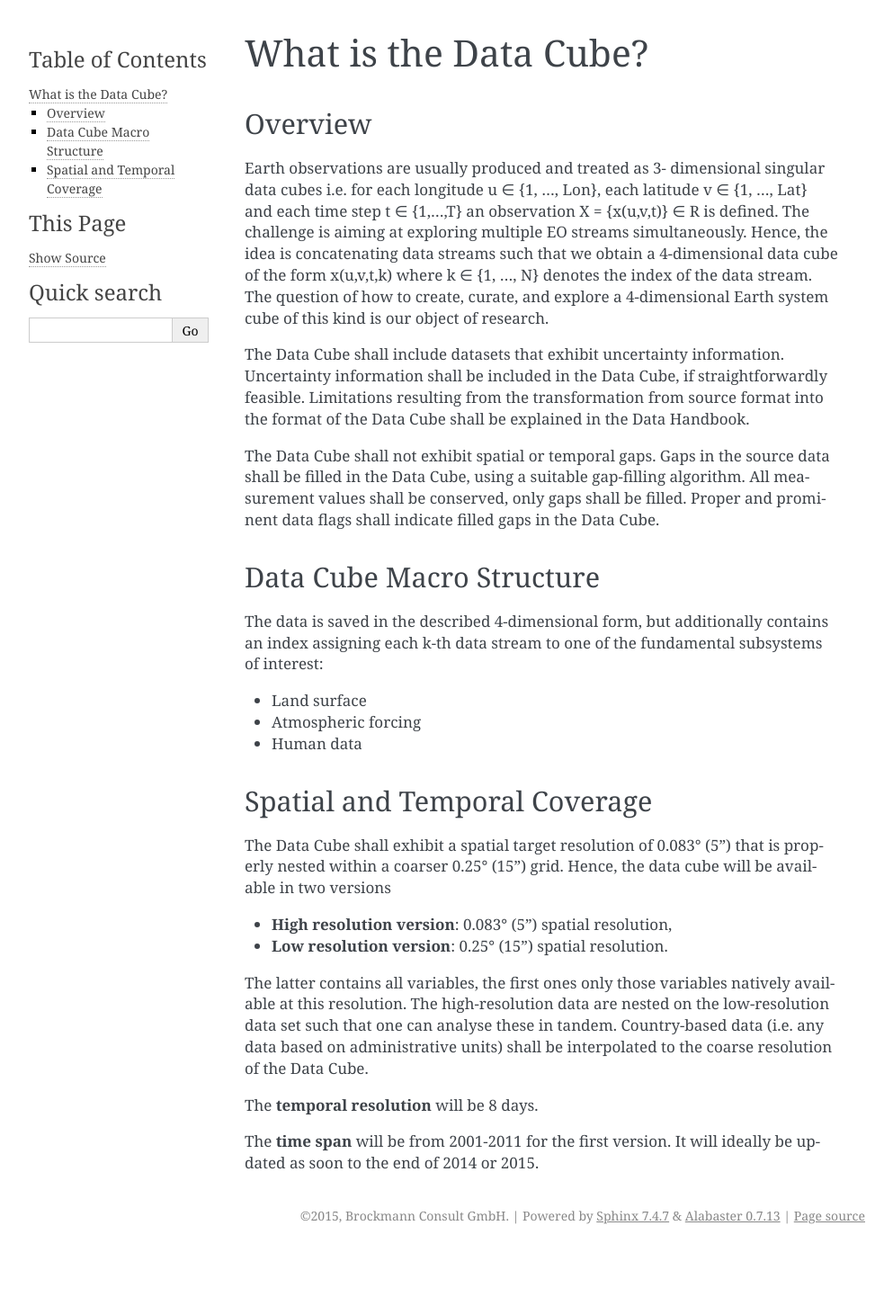
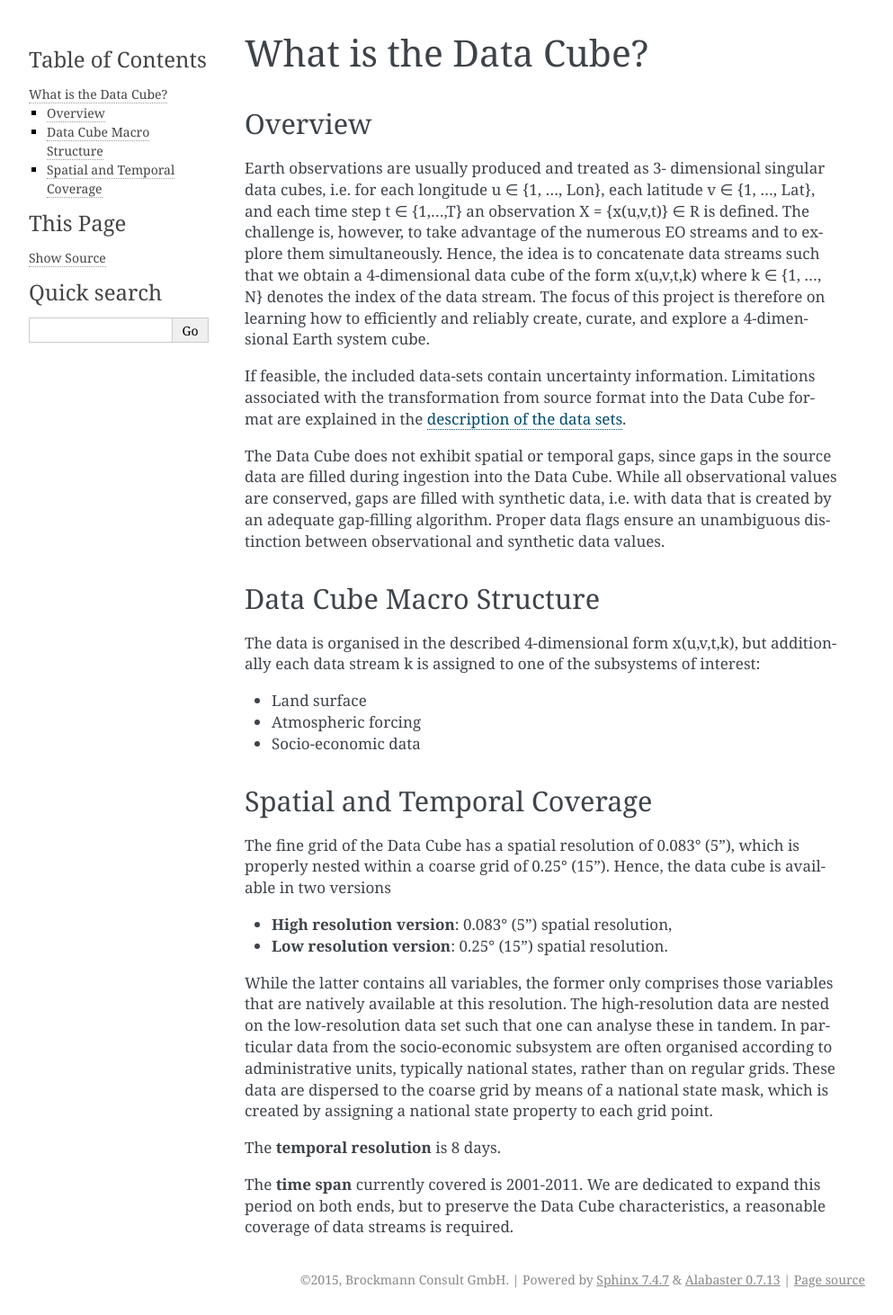
Before and after one commit to esa-esdl/esdl-core, a Sphinx documentation site: the page built from doc/cube_explanation.rst, in a window 1280 px wide. Shown: the whole page at 90% size, without its empty margins (148-1141 px from the left). Built offline with Sphinx 7.4.7, drawn with Linux system fonts in a browser that asks for light colours; before the commit the page ends 1391 px from its top, so only the background shows below that.

Commit message:
Revised text.

```diff
--- a/doc/cube_explanation.rst
+++ b/doc/cube_explanation.rst
@@ -5,46 +5,46 @@ What is the Data Cube?
 Overview
 ========
 
-Earth observations are usually produced and treated as 3- dimensional singular data cubes i.e. for each
-longitude u ∈ {1, ..., Lon}, each latitude v ∈ {1, …, Lat} and each time step t ∈ {1,...,T} an observation
-X = {x(u,v,t)} ∈ R is defined. The challenge is aiming at exploring multiple EO streams simultaneously.
-Hence, the idea is concatenating data streams such that we obtain a 4-dimensional data cube of the form x(u,v,t,k)
-where k ∈ {1, …, N} denotes the index of the data stream. The question of how to create, curate, and explore a
-4-dimensional Earth system cube of this kind is our object of research.
+Earth observations are usually produced and treated as 3- dimensional singular data cubes, i.e. for each
+longitude u ∈ {1, ..., Lon}, each latitude v ∈ {1, …, Lat}, and each time step t ∈ {1,...,T} an observation
+X = {x(u,v,t)} ∈ R is defined. The challenge is, however, to take advantage of the numerous
+EO streams and to explore them simultaneously.
+Hence, the idea is to concatenate data streams such that we obtain a 4-dimensional data cube of the form x(u,v,t,k)
+where k ∈ {1, …, N} denotes the index of the data stream. The focus of this project is therefore on learning how
+to efficiently and reliably create, curate, and explore a 4-dimensional Earth system cube.
 
-The Data Cube shall include datasets that exhibit uncertainty information. Uncertainty information shall be included
-in the Data Cube, if straightforwardly feasible. Limitations resulting from the transformation from source format
-into the format of the Data Cube shall be explained in the Data Handbook.
+If feasible, the included data-sets contain uncertainty information. Limitations associated with the transformation
+from source format into the Data Cube format are explained in the `description of the data sets <annex.html#Annexes>`__.
 
-The Data Cube shall not exhibit spatial or temporal gaps. Gaps in the source data shall be filled in the Data Cube,
-using a suitable gap-filling algorithm. All measurement values shall be conserved, only gaps shall be filled. Proper
-and prominent data flags shall indicate filled gaps in the Data Cube.
+The Data Cube does not exhibit spatial or temporal gaps, since gaps in the source data are filled during ingestion into
+the Data Cube. While all observational values are conserved, gaps are filled with synthetic data, i.e. with data that is created by an
+adequate gap-filling algorithm. Proper data flags ensure an unambiguous distinction between observational and
+synthetic data values.
 
 Data Cube Macro Structure
 =========================
 
-The data is saved in the described 4-dimensional form, but additionally contains an index assigning each k-th
-data stream to one of the fundamental subsystems of interest:
+The data is organised in the described 4-dimensional form x(u,v,t,k), but additionally each data stream k is assigned to one
+of the subsystems of interest:
 
 * Land surface
 * Atmospheric forcing
-* Human data
+* Socio-economic data
 
 Spatial and Temporal Coverage
 =============================
 
-The Data Cube shall exhibit a spatial target resolution of 0.083° (5”) that is properly nested within a coarser
-0.25° (15”) grid. Hence, the data cube will be available in two versions
+The fine grid of the Data Cube has a spatial resolution of 0.083° (5”), which is properly nested within a coarse grid of
+0.25° (15”). Hence, the data cube is available in two versions
 
 * **High resolution version**: 0.083° (5”) spatial resolution,
 * **Low resolution version**:  0.25° (15”) spatial resolution.
 
-The latter contains all variables, the first ones only those variables natively available at this resolution.
+While the latter contains all variables, the former only comprises those variables that are natively available at this resolution.
 The high-resolution data are nested on the low-resolution data set such that one can analyse these in tandem.
-Country-based data (i.e. any data based on administrative units) shall be interpolated to the coarse resolution of
-the Data Cube.
+In particular data from the socio-economic subsystem are often organised according to administrative units, typically national states, rather than on regular grids.
+These data are dispersed to the coarse grid by means of a national state mask, which is created by assigning a national state property to each grid point.
 
-The **temporal resolution** will be 8 days.
+The **temporal resolution** is 8 days.
 
-The **time span** will be from 2001-2011 for the first version. It will ideally be updated as soon to the end of
-2014 or 2015.
+The **time span** currently covered is 2001-2011. We are dedicated to expand this period on both ends, but to preserve the Data Cube characteristics, a reasonable coverage of data streams is required.
```
